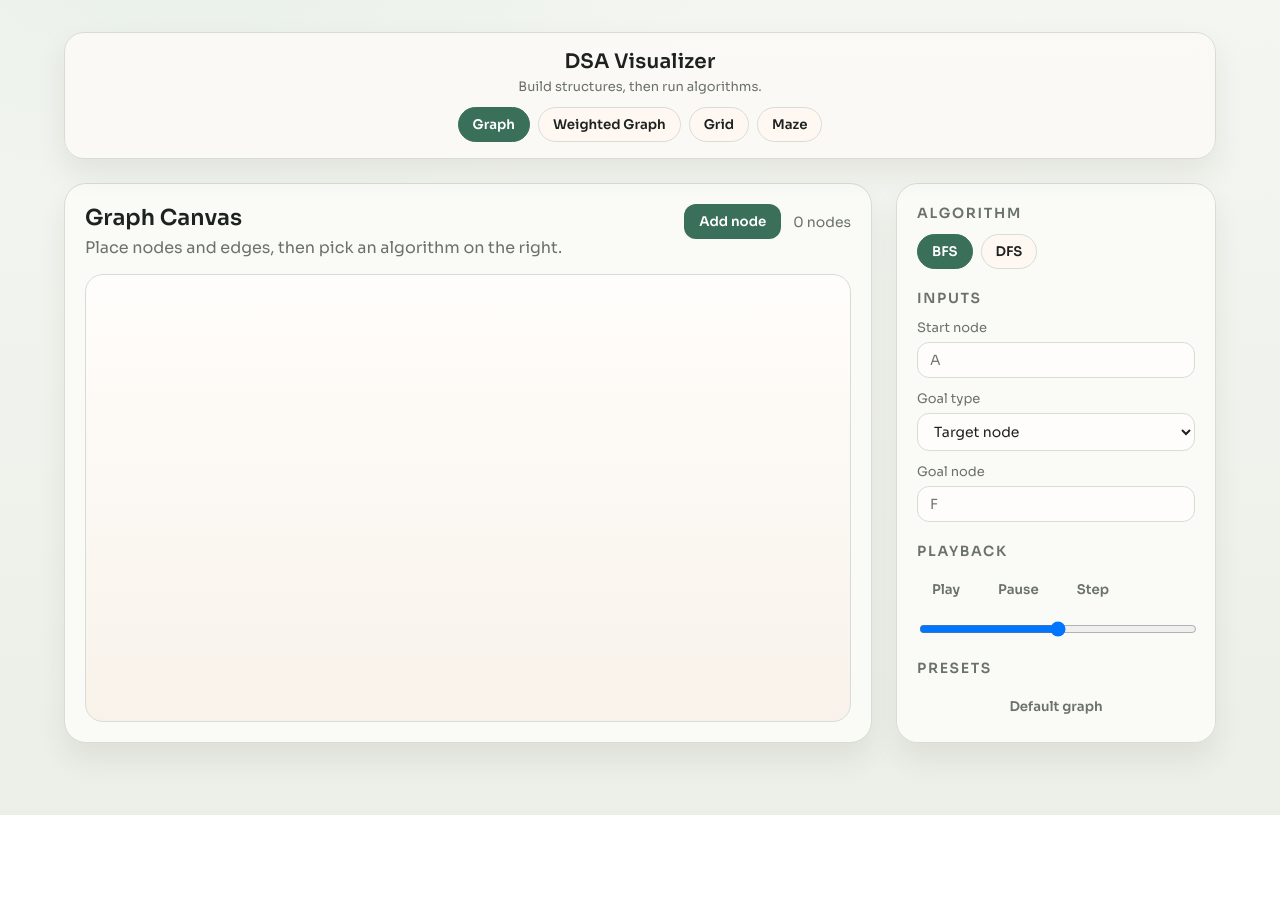
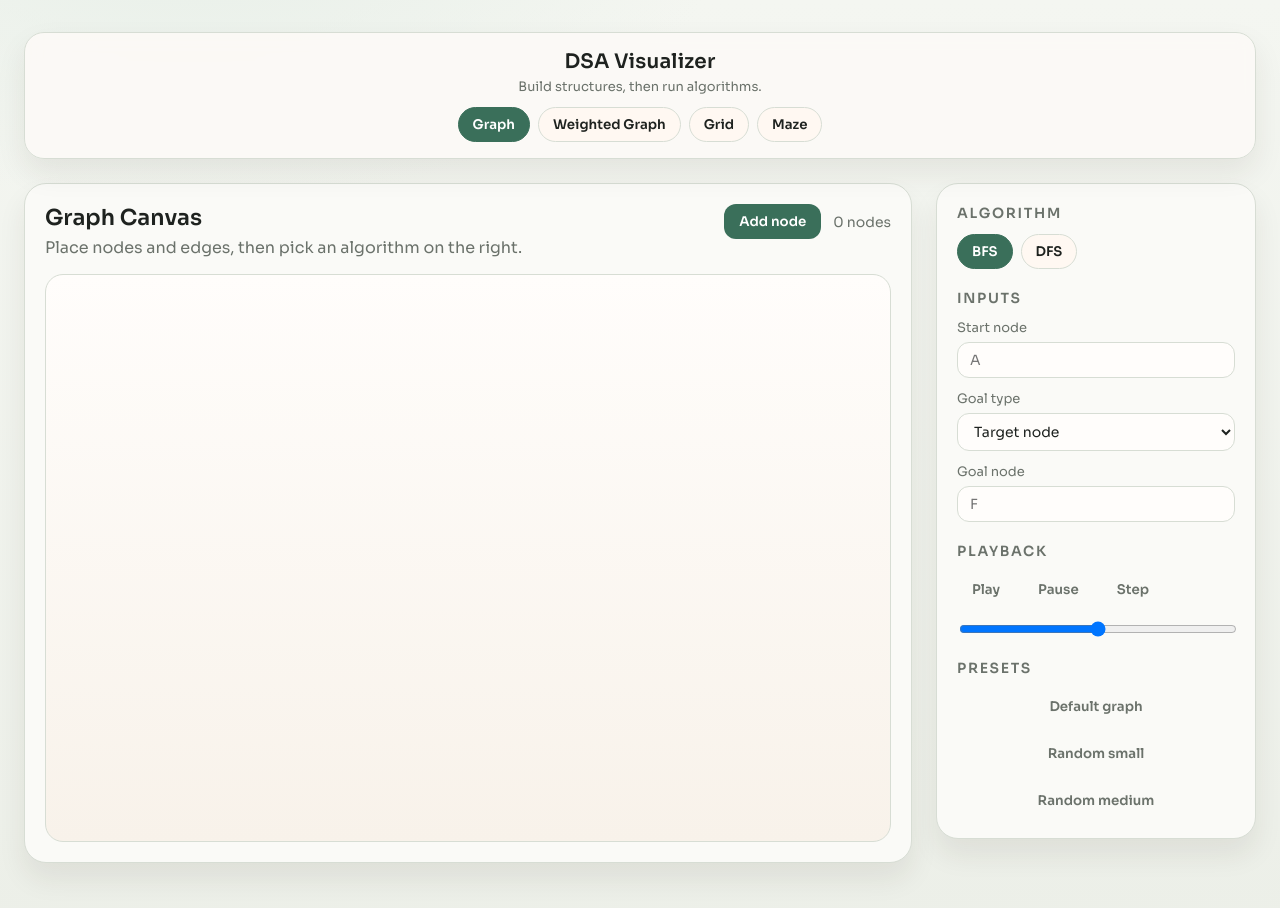
Before and after one commit to Gegaong/dsa-visualizer, a React (Vite) app: page / in a window 1280 px wide. Shown: the top 908 px of the page. Before the commit the page ends 815 px from the top, so only its background shows below. Built offline with nearby package versions, Linux system fonts and the light colour scheme.

Commit message:
made canvas larger

```diff
--- a/src/App.css
+++ b/src/App.css
@@ -1,5 +1,5 @@
 .app {
-	max-width: 1200px;
+	max-width: 1400px;
 	margin: 32px auto 72px;
 	padding: 0 24px;
 	display: flex;
@@ -62,7 +62,7 @@
 	display: flex;
 	flex-direction: column;
 	gap: 16px;
-	min-height: 560px;
+	min-height: 680px;
 	box-shadow: 0 16px 28px rgba(46, 32, 23, 0.08);
 	animation: rise 320ms ease;
 }
@@ -93,7 +93,7 @@
 .canvas {
 	position: relative;
 	flex: 1;
-	min-height: 420px;
+	min-height: 560px;
 	background: linear-gradient(180deg, #fffdfb 0%, #f8f2ea 100%);
 	border: 1px solid var(--border);
 	border-radius: 18px;
@@ -108,7 +108,7 @@
 	display: flex;
 	flex-direction: column;
 	gap: 20px;
-	max-height: 560px;
+	max-height: 680px;
 	overflow: auto;
 	box-shadow: 0 16px 28px rgba(46, 32, 23, 0.08);
 	animation: rise 360ms ease;
```
